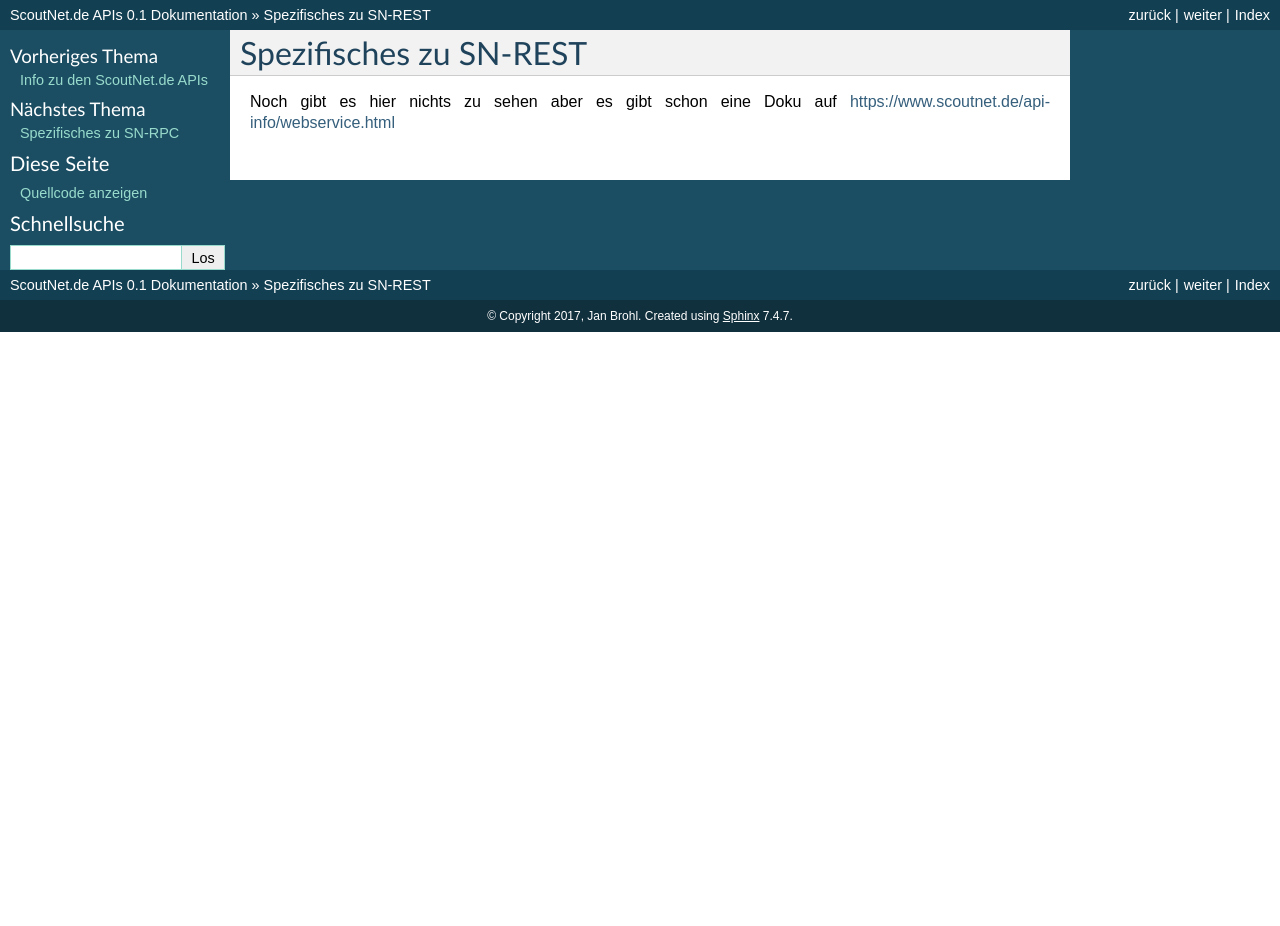
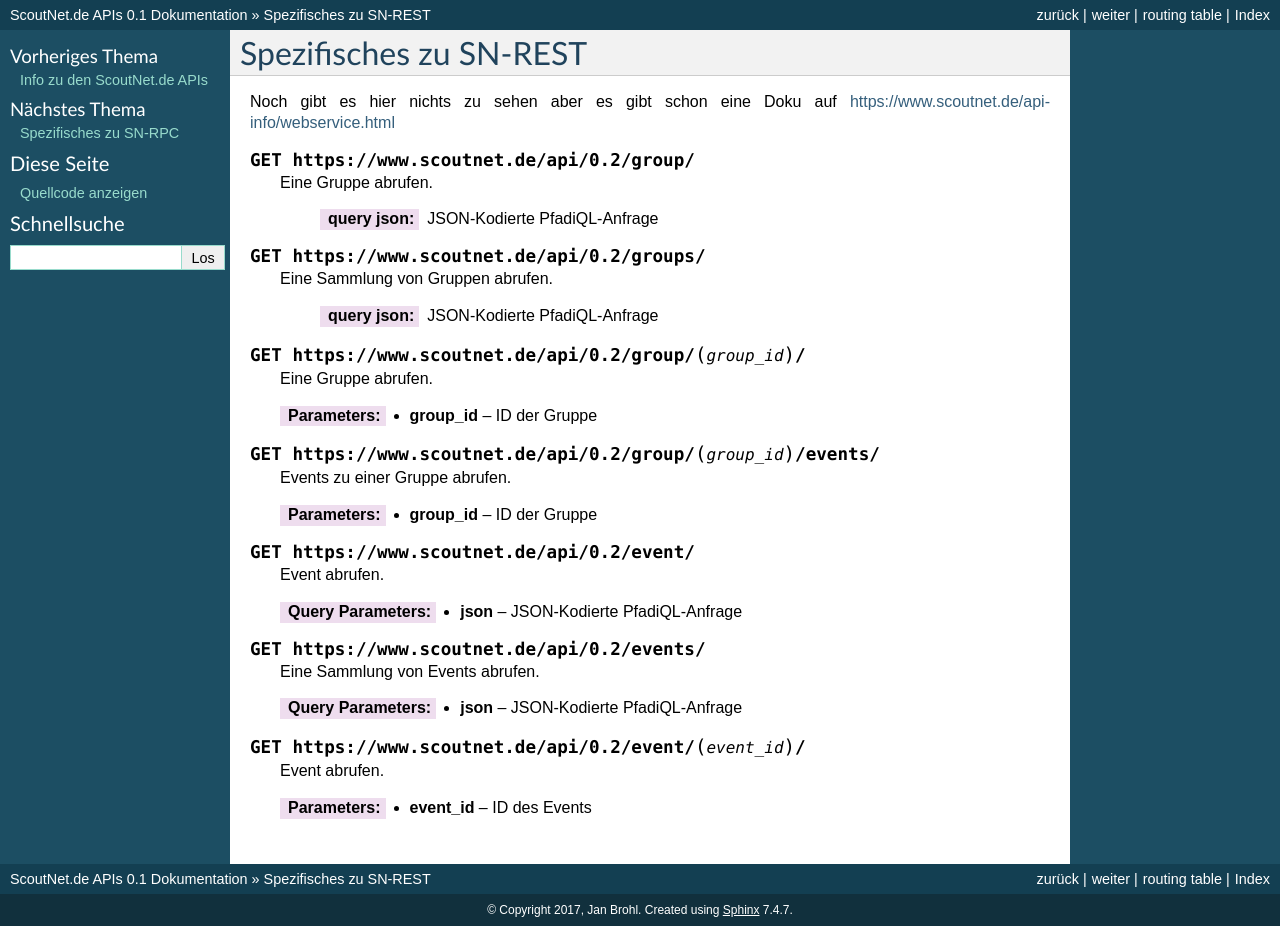
Before and after one commit to janbrohl/ScoutNet-API-Info, a Sphinx documentation site: the page built from docs/sn_rest.rst, in a window 1280 px wide. Built offline with Sphinx 7.4.7, drawn with Linux system fonts in a browser that asks for light colours; before the commit the page ends 900 px from its top, so only the background shows below that.

Commit message:
Erste Schritte für SN-REST

```diff
--- /dev/null
+++ b/docs-requirements.txt
@@ -0,0 +1,3 @@
+sphinx
+sphinxcontrib-httpdomain
+sphinxcontrib-jsonschema
--- a/docs/conf.py
+++ b/docs/conf.py
@@ -32,9 +32,12 @@
 # extensions coming with Sphinx (named 'sphinx.ext.*') or your custom
 # ones.
 extensions = ['sphinx.ext.autodoc',
-    'sphinx.ext.doctest',
-    'sphinx.ext.todo',
-    'sphinx.ext.viewcode']
+              'sphinx.ext.doctest',
+              'sphinx.ext.todo',
+              'sphinx.ext.viewcode',
+              'sphinxcontrib.httpdomain',
+              'sphinxcontrib.jsonschema'
+              ]
 
 # Add any paths that contain templates here, relative to this directory.
 templates_path = ['_templates']
--- a/docs/sn_rest.rst
+++ b/docs/sn_rest.rst
@@ -2,3 +2,52 @@
 ========================
 
 Noch gibt es hier nichts zu sehen aber es gibt schon eine Doku auf https://www.scoutnet.de/api-info/webservice.html
+
+
+.. http:get:: https://www.scoutnet.de/api/0.2/group/
+
+    Eine Gruppe abrufen.
+
+	:query json: JSON-Kodierte PfadiQL-Anfrage
+
+
+.. http:get:: https://www.scoutnet.de/api/0.2/groups/
+
+    Eine Sammlung von Gruppen abrufen.
+
+	:query json: JSON-Kodierte PfadiQL-Anfrage
+
+
+.. http:get:: https://www.scoutnet.de/api/0.2/group/(group_id)/
+
+    Eine Gruppe abrufen.
+
+    :arg group_id: ID der Gruppe
+
+
+.. http:get:: https://www.scoutnet.de/api/0.2/group/(group_id)/events/
+
+    Events zu einer Gruppe abrufen.
+
+    :arg group_id: ID der Gruppe
+
+
+.. http:get:: https://www.scoutnet.de/api/0.2/event/
+
+	Event abrufen.
+
+	:query json: JSON-Kodierte PfadiQL-Anfrage
+
+
+
+.. http:get:: https://www.scoutnet.de/api/0.2/events/
+
+	Eine Sammlung von Events abrufen.
+
+	:query json: JSON-Kodierte PfadiQL-Anfrage
+
+.. http:get:: https://www.scoutnet.de/api/0.2/event/(event_id)/
+
+    Event abrufen.
+
+    :arg event_id: ID des Events
```
Also changed, not shown: 11 other files.
